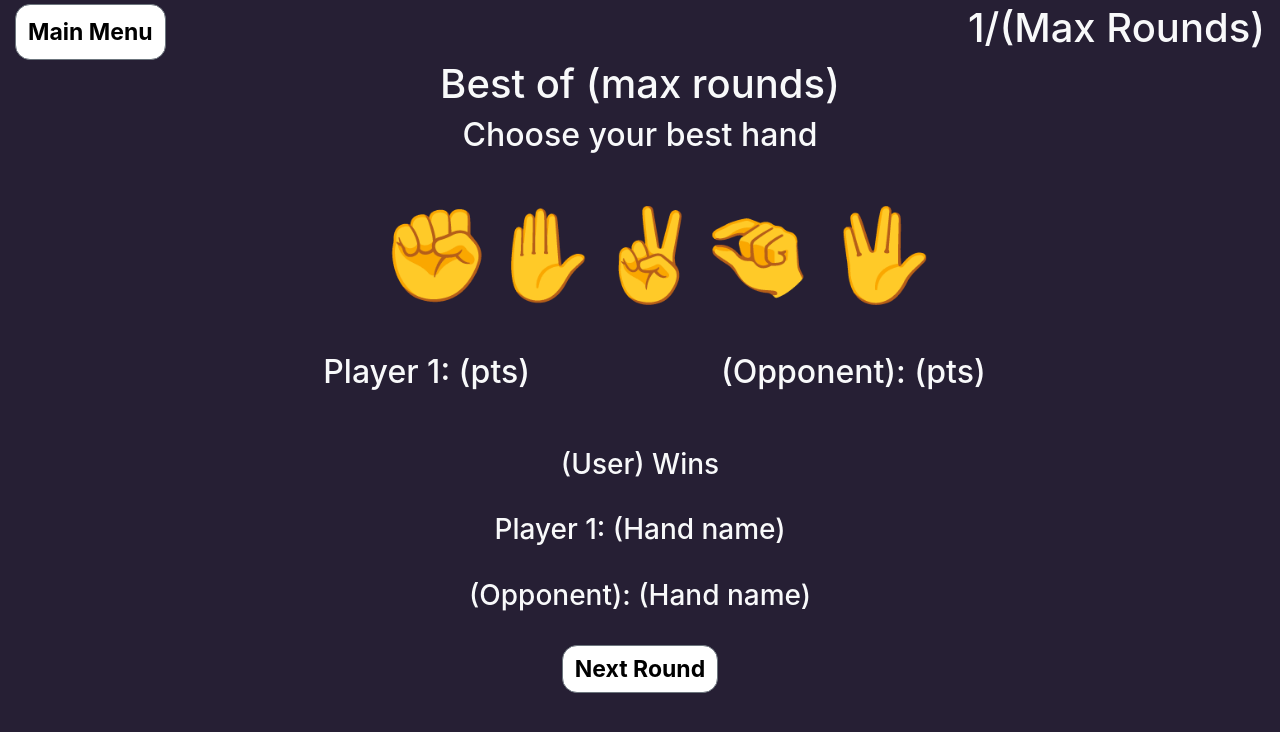
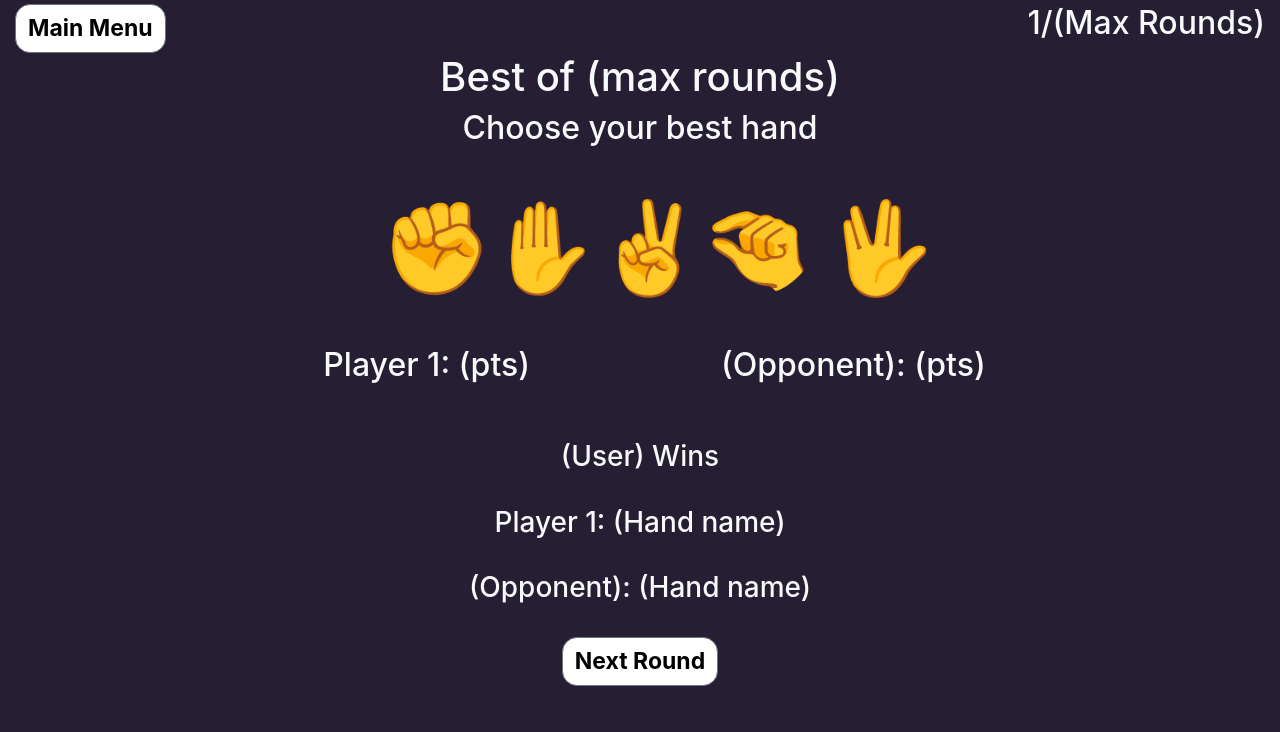
Before and after one commit to TrevorW98/ClassRPSLS, an Angular app in the folder classrpsls/: page / in a window 1280 px wide. Shown: the top 732 px of the page. Built offline with nearby package versions, Linux system fonts and the light colour scheme.

Commit message:
Scaled the font size on the round counter

```diff
--- a/classrpsls/src/app/pages/game/game.component.css
+++ b/classrpsls/src/app/pages/game/game.component.css
@@ -19,3 +19,6 @@
 .selection:hover {
     transform: scale(1.2);
 }
+.Round_txt_scaling{
+    font-size: 2rem;
+}
--- a/classrpsls/src/app/pages/game/game.component.html
+++ b/classrpsls/src/app/pages/game/game.component.html
@@ -4,7 +4,7 @@
             <button type="button" class="btn btn-secondary"><b>Main Menu</b></button>
         </div>
         <div class="col-6 d-flex justify-content-end">
-            <h1 class="text-light x">1/(Max Rounds)</h1>
+            <h1 class="text-light Round_txt_scaling">1/(Max Rounds)</h1>
         </div>
     </div>
 </div>
```
